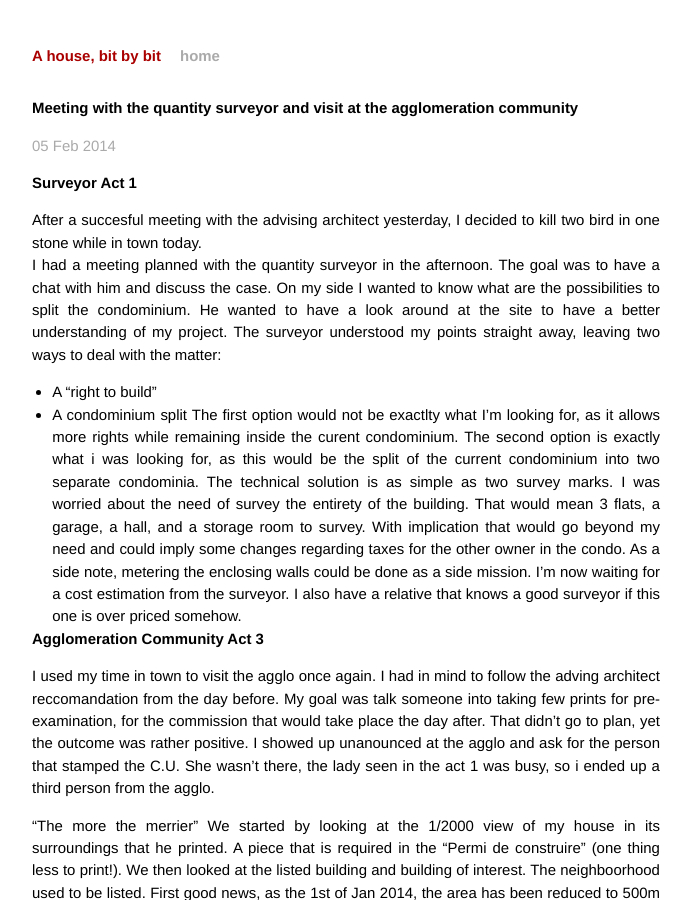
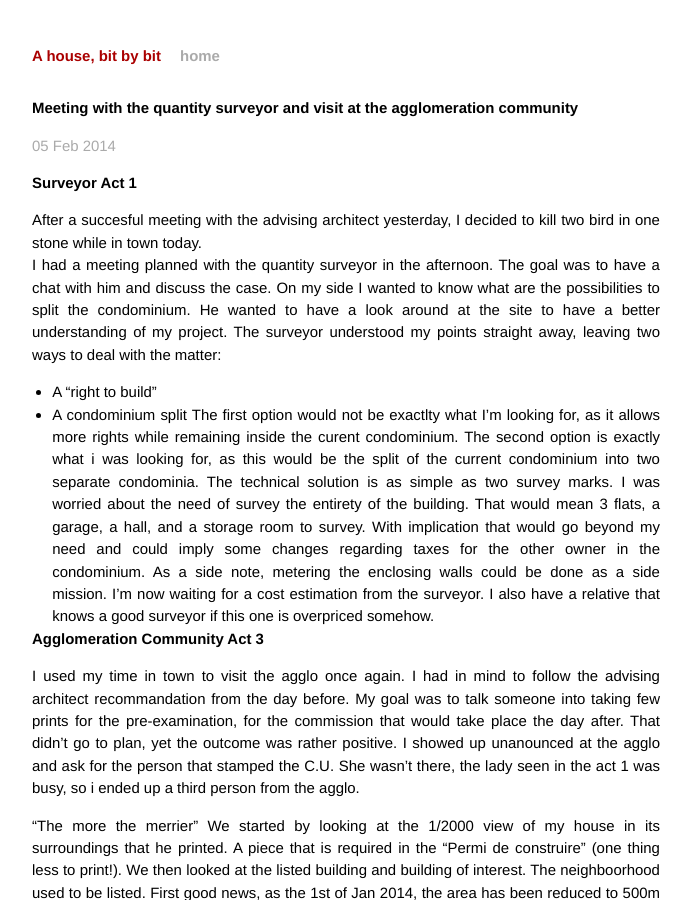
Before and after one commit to 6lutin/6lutin.github.io, a Jekyll site: the page built from _posts/2014-02-05-Quantity-surveyor-and-agglomeration-community-visit.markdown, in a window 1280 px wide and 900 px high. Shown: the whole window, without its empty margins (294-985 px from the left). Built offline with Jekyll 4.4.1, drawn with Linux system fonts in a browser that asks for light colours; Markdown is read by kramdown in place of the engine named in the settings.

Commit message:
Update 2014-02-05-Quantity-surveyor-and-agglomeration-community-visit.markdown

```diff
--- a/_posts/2014-02-05-Quantity-surveyor-and-agglomeration-community-visit.markdown
+++ b/_posts/2014-02-05-Quantity-surveyor-and-agglomeration-community-visit.markdown
@@ -21,17 +21,17 @@ The second option is exactly what i was looking for, as this would be the split
 The technical solution is as simple as two survey marks.
 I was worried about the need of survey the entirety of the building.
 That would mean 3 flats, a garage, a hall, and a storage room to survey.
-With implication that would go beyond my need and could imply some changes regarding taxes for the other owner in the condo.
+With implication that would go beyond my need and could imply some changes regarding taxes for the other owner in the condominium.
 As a side note, metering the enclosing walls could be done as a side mission.
 I'm now waiting for a cost estimation from the surveyor.
-I also have a relative that knows a good surveyor if this one is over priced somehow.
+I also have a relative that knows a good surveyor if this one is overpriced somehow.
 
 Agglomeration Community Act 3
 =============================
 
 I used my time in town to visit the agglo once again.
-I had in mind to follow the adving architect reccomandation from the day before.
-My goal was talk someone into taking few prints for pre-examination, for the commission that would take place the day after.
+I had in mind to follow the advising architect recommandation from the day before.
+My goal was to talk someone into taking few prints for the pre-examination, for the commission that would take place the day after.
 That didn't go to plan, yet the outcome was rather positive.
 I showed up unanounced at the agglo and ask for the person that stamped the C.U.
 She wasn't there, the lady seen in the act 1 was busy, so i ended up a third person from the agglo.
```
